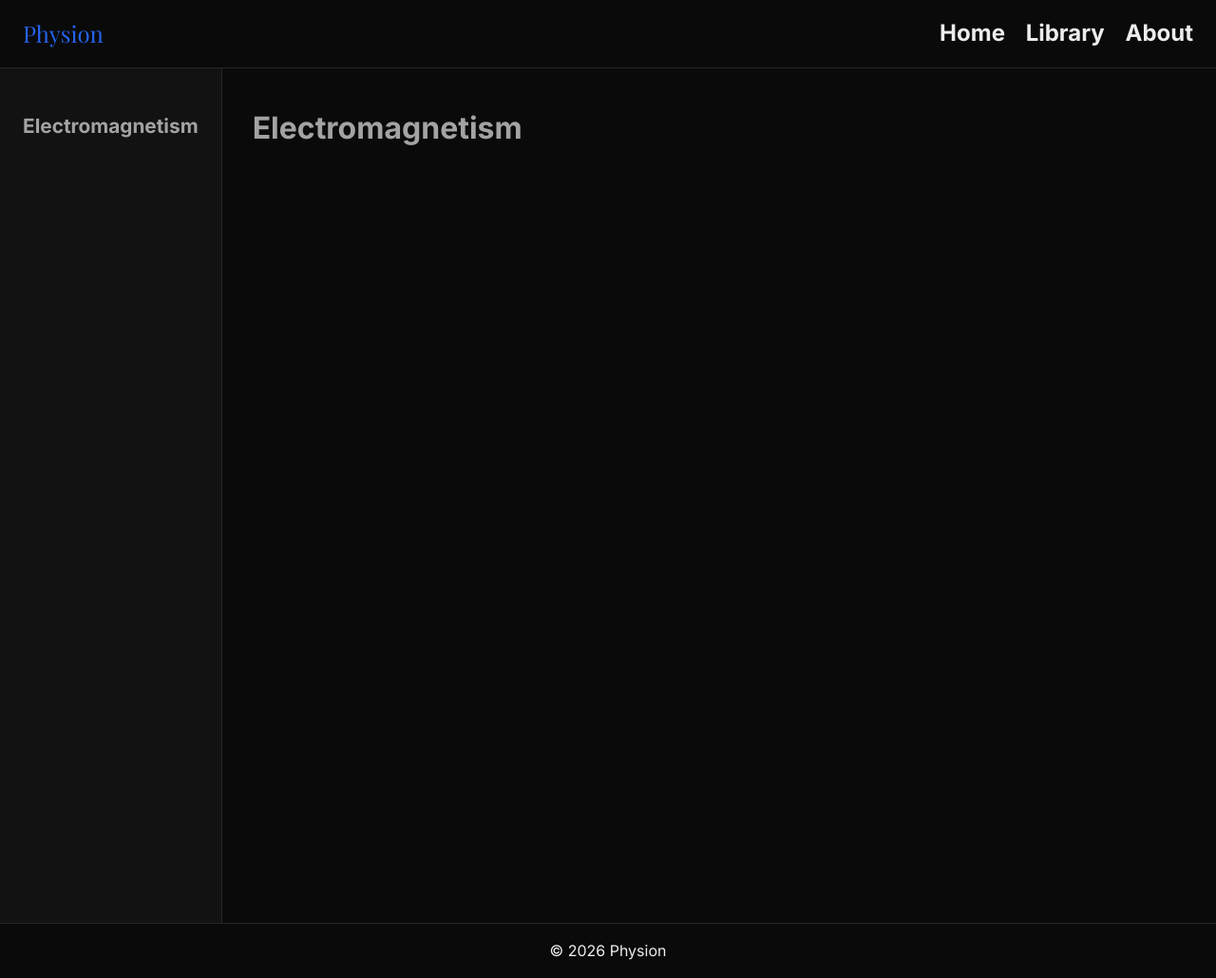
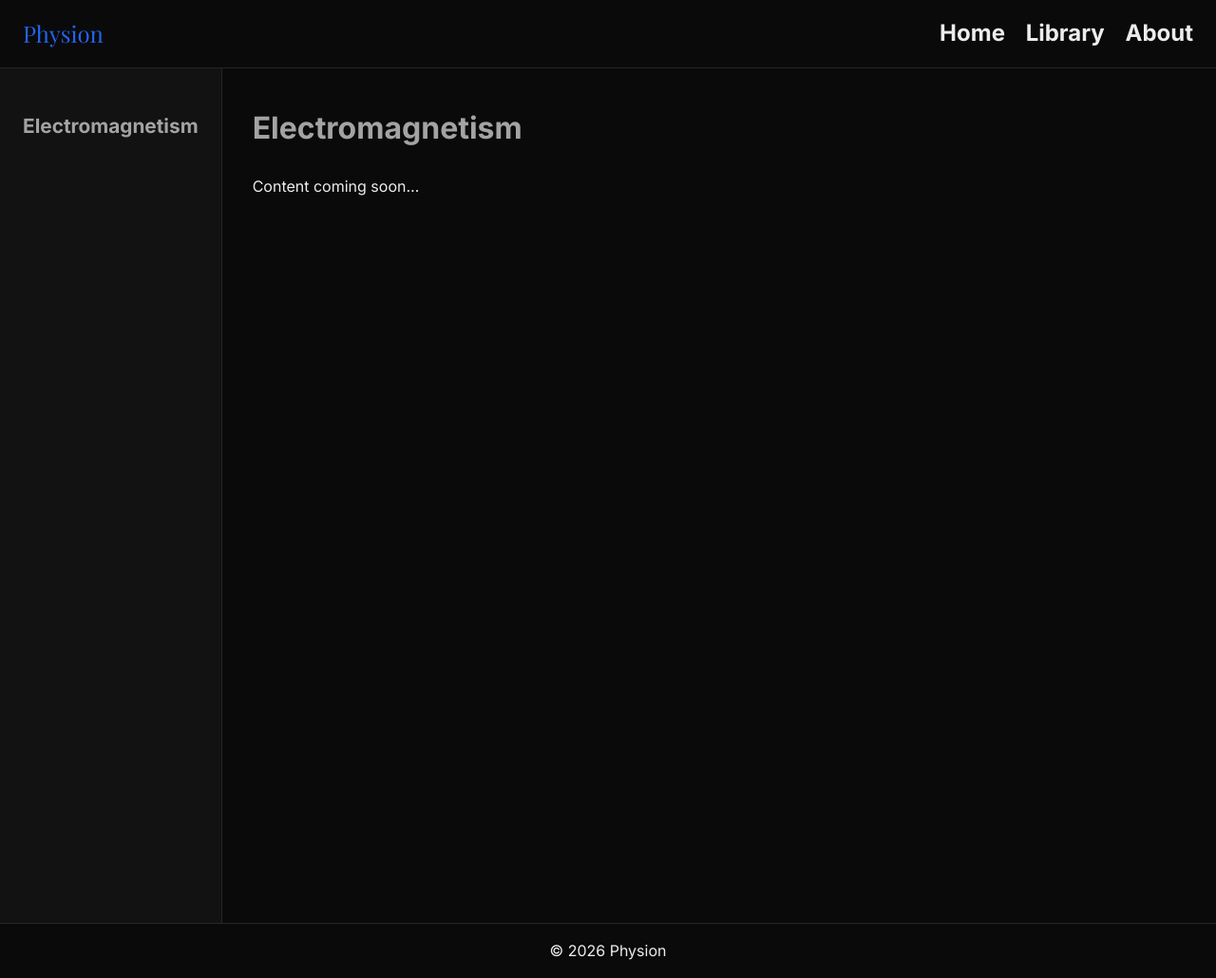
Before and after one commit to thfahim-xyz/physion, a Jekyll site: the page built from books/em/em0.md, in a window 1280 px wide. Shown: the whole page at 95% size. Built offline with Jekyll 4.4.1, drawn with Linux system fonts in a browser that asks for light colours.

Commit message:
Update em0.md

```diff
--- a/books/em/em0.md
+++ b/books/em/em0.md
@@ -4,4 +4,6 @@ title: Electromagnetism
 book: em
 ---
 
-# Electromagnetism
+# {{ page.title }}
+
+Content coming soon...
```
